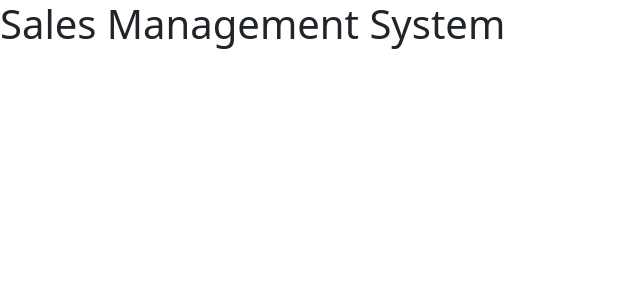
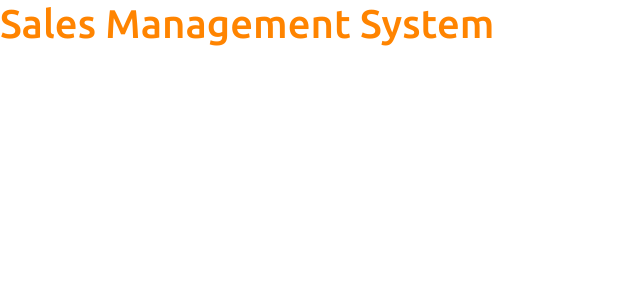
Before and after one commit to julianocanuto/sales-dashboard, a React (Create React App) app in the folder frontend/: page / in a window 1280 px wide. Shown: the top 300 px of the page, without its empty margins (0-640 px from the left). Built offline with nearby package versions, Linux system fonts and the light colour scheme.

Commit message:
Add basic style

```diff
--- a/frontend/src/App.tsx
+++ b/frontend/src/App.tsx
@@ -1,7 +1,7 @@
 function App() {
   return (
     <div className="App">
-      <h1>Sales Management System</h1>
+      <h1 className="text-primary">Sales Management System</h1>
     </div>
   );
 }
--- /dev/null
+++ b/frontend/src/assets/css/styles.css
@@ -0,0 +1,32 @@
+@import url('https://fonts.googleapis.com/css2?family=Ubuntu:wght@300;400;500;700&display=swap');
+:root {
+    --color-primary: #FF8400;
+}
+
+html, body {
+    height: 100%;
+    font-family: "Ubuntu", sans-serif;
+}
+
+#root {
+    display: flex;
+    flex-direction: column;
+    height: 100%;
+}
+
+.content {
+    flex: 1 0 auto;
+}
+
+.footer {
+    flex-shrink: 0;
+    text-align: center;
+}
+
+.bg-primary {
+    background-color: var(--color-primary) !important;
+}
+
+.text-primary {
+    color: var(--color-primary) !important;
+}
--- a/frontend/src/index.tsx
+++ b/frontend/src/index.tsx
@@ -1,6 +1,7 @@
 import React from 'react';
 import ReactDOM from 'react-dom';
 import 'bootstrap/dist/css/bootstrap.css';
+import 'assets/css/styles.css';
 import App from './App';
 
 ReactDOM.render(
```
